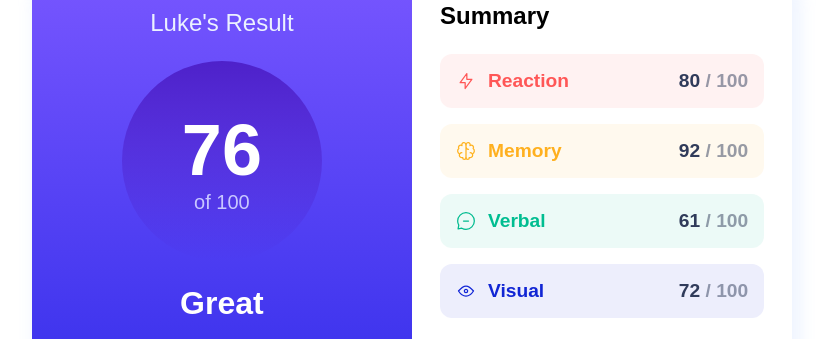
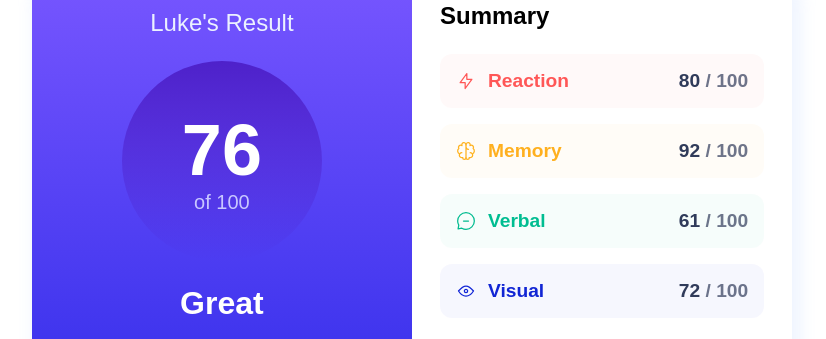
Before and after one commit to Dudeldups/FM-results-summary-component, a React (Vite) app: page / in a window 1280 px wide. Shown: the part 187-526 px from the top of the page, without its empty margins (228-1054 px from the left). Built offline with nearby package versions, Linux system fonts and the light colour scheme; a web font is replaced by a local one.

Commit message:
fixed meta tag and opacity

```diff
--- a/index.html
+++ b/index.html
@@ -3,6 +3,10 @@
   <head>
     <meta charset="UTF-8" />
     <meta name="viewport" content="width=device-width, initial-scale=1.0" />
+    <meta
+      name="description"
+      content="A component from a CSS and JS challenge from Frontend Mentor."
+    />
 
     <link
       rel="icon"
--- a/src/components/Summary.scss
+++ b/src/components/Summary.scss
@@ -2,7 +2,7 @@
 @use "../scss/gradients";
 @use "../scss/mixins" as *;
 
-$bg-opacity: 0.075;
+$bg-opacity: 0.035;
 
 .red {
   background-color: rgba(colors.$red, $bg-opacity);
@@ -72,7 +72,7 @@ $bg-opacity: 0.075;
   &__score {
     margin-left: auto;
     font-weight: 700;
-    color: rgba(colors.$gray-blue, 0.5);
+    color: rgba(colors.$gray-blue, 0.7);
 
     &-achieved {
       font-weight: 800;
```
